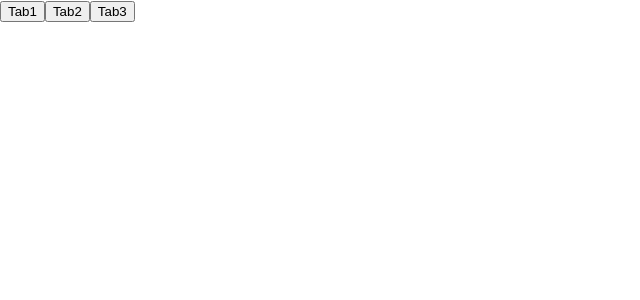
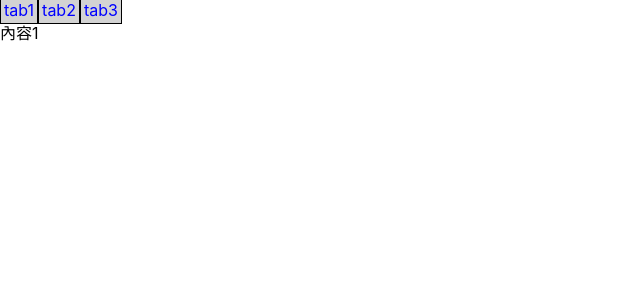
Before and after one commit to sasie59/react-homework, a React (Create React App) app: page / in a window 1280 px wide. Shown: the top 300 px of the page, without its empty margins (0-640 px from the left). Built offline with nearby package versions, Linux system fonts and the light colour scheme.

Commit message:
HW12  OK

```diff
--- a/src/Tab.js
+++ b/src/Tab.js
@@ -4,39 +4,45 @@ export default class Tab extends Component {
   constructor() {
     super()
     this.state = {
-      value :'',
-      content1 : "我是內容1",
-      content2 : "我是內容2",
-      content3 : "我是內容3",
+      arr :['內容1', '內容2', '內容3'],
+      index : 0
     }
   }
-  handleClick = ({target}) => {
+  handleClick = (index) => {
     this.setState ({
-      value : target.value,
+      index
     });
   }
 
   render() {
-    const {value,content1,content2,content3} = this.state;
-    // if(value === '') {
-    //   let value = content1
-    // }
-    // 如何指定按鈕1一開始就被選定?
+    const {arr,index} = this.state;
     return (
       <div>
+      {['tab1', 'tab2', 'tab3'].map((tabName,index) =>
+        <span
+        key={index}
+        style={{
+          color : 'blue',
+          padding : '3px',
+          border : '1px solid black',
+          backgroundColor : 'lightgray'
+        }}
+        // 要習慣css在這裡的寫法 屬性的寫法:小駝峰式 內容要單引號包住
+        onClick={this.handleClick.bind(this, index)
+        }>
+          {tabName}
+        </span>
+      )}
+        {/* <button
+          name={0}
+          onClick={this.handleClick}>Tab1</button>
         <button
           name={1}
-          value={content1}
-          onClick={this.handleClick}>Tab1</button>
+          onClick={this.handleClick}>Tab2</button>
         <button
           name={2}
-          value={content2}
-          onClick={this.handleClick}>Tab2</button>
-        <button
-          name={3}
-          value={content3}
-          onClick={this.handleClick}>Tab3</button><br />
-        {value}
+          onClick={this.handleClick}>Tab3</button><br /> */}
+        <br />{arr[index]}
       </div>
     )
   }
```
